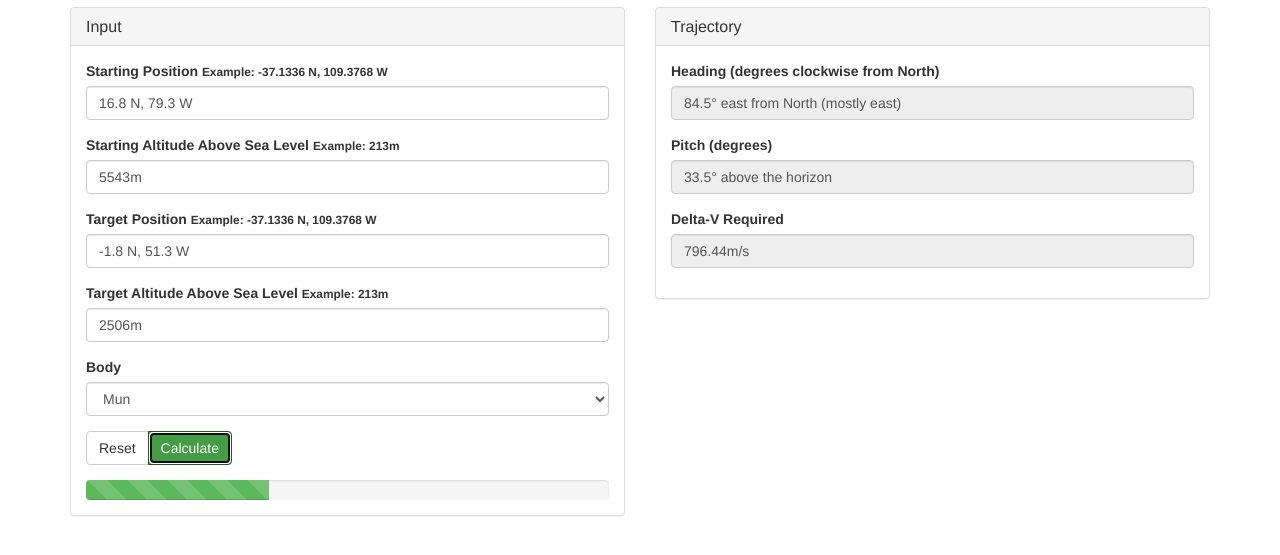
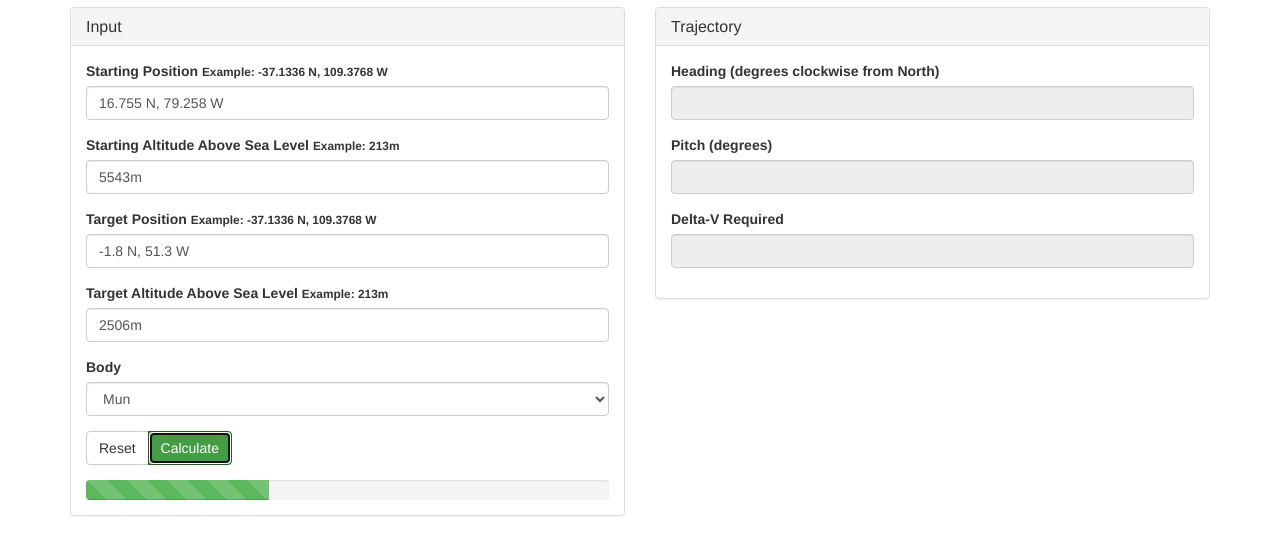
Before and after one commit to whiterook6/tunguska-event, a website: page index.html in a window 1280 px wide. Both pictures are taken after a click on the button "Calculate". Shown: the part 63-618 px from the top of the page. Drawn offline with nearby package versions, Linux system fonts and the light colour scheme.

Commit message:
Added more specific default input, and fixed the degrees/radians bug in collecting coordinates

```diff
--- a/index.html
+++ b/index.html
@@ -34,7 +34,7 @@
 						<form class="panel-body" id="form_input">
 							<div class="form-group">
 								<label for="starting_position" class="control-label">Starting Position <small>Example: -37.1336 N, 109.3768 W</small></label>
-								<input type="text" id="starting_position" class="form-control" value="16.8 N, 79.3 W"/>
+								<input type="text" id="starting_position" class="form-control" value="16.755 N, 79.258 W"/>
 							</div>
 							<div class="form-group">
 								<label for="starting_asl" class="control-label">Starting Altitude Above Sea Level <small>Example: 213m</small></label>
--- a/script.js
+++ b/script.js
@@ -72,8 +72,8 @@ $(function() {
 		var match = geo_regex.exec(start);
 
 		return {
-			lat: parseFloat(match[1]),
-			lon: parseFloat(match[2])
+			lat: Math.radians(parseFloat(match[1])),
+			lon: Math.radians(parseFloat(match[2]))
 		};
 	}
 
@@ -224,18 +224,9 @@ $(function() {
 		var body = presets[preset_input.val()];
 		var start = parse_coordinates(source_position_input);
 		start.asl = parse_asl(source_asl_input);
-		console.log('B1: '+Math.radians(start.lat));
-		console.log('B2: '+Math.radians(start.lon));
-		console.log('lon_1: '+(start.asl+body.R));
 
 		var end = parse_coordinates(target_position_input);
 		end.asl = parse_asl(target_asl_input);
-		console.log('B4: '+Math.radians(end.lat));
-		console.log('B5: '+Math.radians(end.lon));
-		console.log('B6: '+(end.asl+body.R));
-
-		console.log('H2: '+body.GM);
-		console.log('H3: '+body.R);
 
 		var new_end = {
 			lat: end.lat,
@@ -246,7 +237,7 @@ $(function() {
 		var orbit = calculate_optimal_orbit(start, new_end, body);
 		log_orbit('Initial Orbit', orbit);
 
-		for (var i = 0; i < 0; i++) {
+		for (var i = 0; i < 5; i++) {
 
 			// calculate how far the target travels over time and compensate
 			var true_anomaly = calculate_true_anomaly(orbit, start, new_end);
@@ -261,6 +252,7 @@ $(function() {
 				lon: end.lon + rotation,
 				asl: end.asl
 			};
+			log_coordinates(new_end);
 			orbit = calculate_optimal_orbit(start, new_end, body);
 		}
 
```
